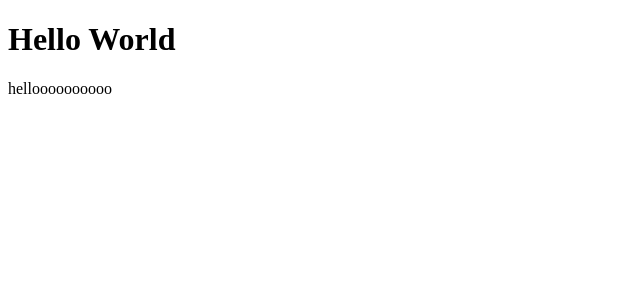
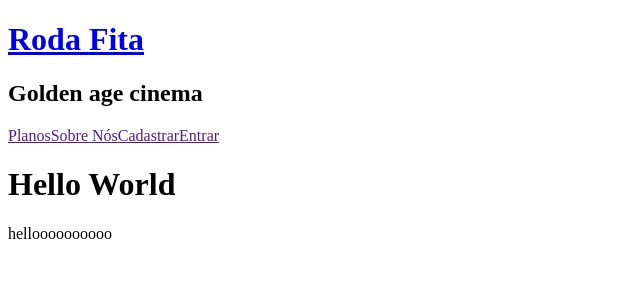
Before and after one commit to sati-e/SiteRodaFita, a React (Vite) app: page / in a window 1280 px wide. Shown: the top 300 px of the page, without its empty margins (0-640 px from the left). Built offline with nearby package versions, Linux system fonts and the light colour scheme.

Commit message:
Consegui corrigir o header e fiz o esqueleto

```diff
--- a/src/assets/components/home.jsx
+++ b/src/assets/components/home.jsx
@@ -1,7 +1,8 @@
-
+import UpperPage from "./navBar/upperPage";
 
 function HomePage(){
     return (<div>
+        <UpperPage />
         <h1>Hello World</h1>
         <p>helloooooooooo</p>
     </div>);
--- a/src/assets/components/navBar/upperPage.jsx
+++ b/src/assets/components/navBar/upperPage.jsx
@@ -1,17 +1,23 @@
-import MrPop from '../../../img/mr-pop.png'
+import HomePage from "../home";
+
 
 function UpperPage(){
   return (
     <div class='Header'>
-      <div class='TitleImages'>
-          <img src={MrPop}></img>
+      <div class='SiteHeader'>
+          <a class='SiteTitle' href="../home"><h1>Roda Fita</h1></a>
+          <h2 class='ClassicCinema'>Golden age cinema</h2>
       </div>
       <div class='NavContainer'>
         <nav>
+          <a class='navItem' href='' target='self'><span>Planos</span></a>
+          <a class='navItem' href='' target='self'><span>Sobre Nós</span></a>
+          <a class='navItem' href='' target='self'><span>Cadastrar</span></a>
+          <a class='navItem' href='' target='self'><span>Entrar</span></a>
         </nav>
       </div>
     </div>
   );
 }
 
-export default NavBar;
+export default UpperPage;
```
